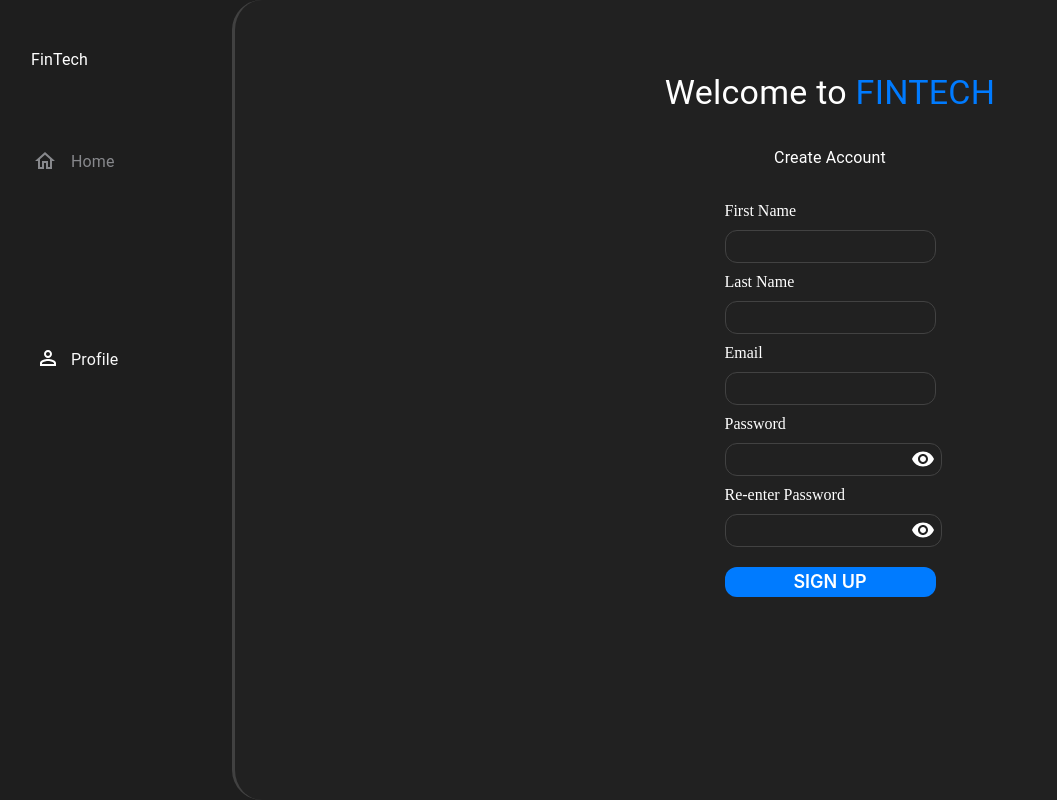
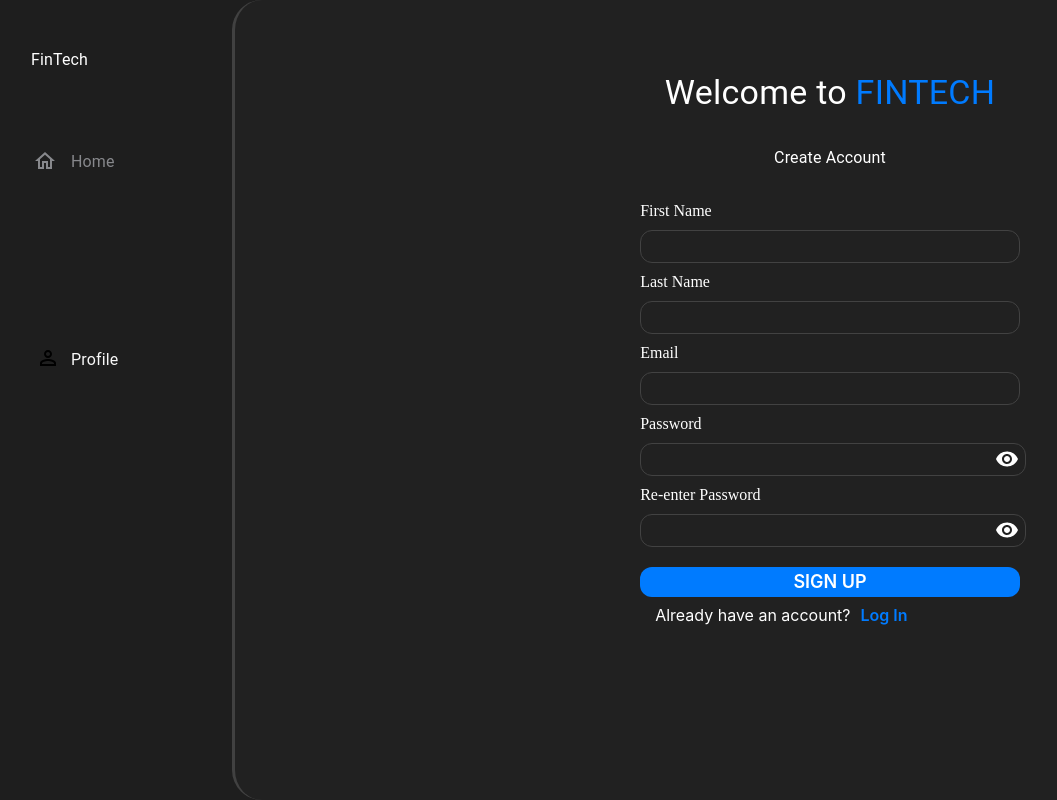
Before and after one commit to HarutyunTovmasyan19994/FinTech, a React (Create React App) app: page / in a window 1280 px wide. Shown: the top 800 px of the page, without its empty margins (9-1066 px from the left). Built offline with nearby package versions, Linux system fonts and the light colour scheme.

Commit message:
Registration Input Button

```diff
--- a/package.json
+++ b/package.json
@@ -17,6 +17,7 @@
     "axios": "^0.27.2",
     "react": "^18.1.0",
     "react-dom": "^18.1.0",
+    "react-hook-form": "^7.32.1",
     "react-redux": "^8.0.2",
     "react-scripts": "5.0.1",
     "redux": "^4.2.0",
--- /dev/null
+++ b/src/App.css
@@ -0,0 +1,77 @@
+.left{
+    position: relative;
+    height: 100%;
+    background-color: #1E1E1E!important;
+    z-index: 1222;
+}
+.fintech{
+    position: absolute;
+    left: 40px;
+    top:48px;
+    font-family: "Inter";
+    font-style: normal;
+    font-weight: 600;
+    line-height: 24px;
+    letter-spacing: 0.05em;
+    color: #ffffff;
+    }
+    .home{
+        width: 46px;
+        height: 16px;
+        position: absolute;
+        left: 80px;
+        top: 150px;
+        font-family: "Inter";
+        font-style: normal;
+        font-weight: 500;
+        font-size: 16px;
+        line-height: 16px;
+        color: #87888C;
+        cursor: pointer;
+    }
+    .iconHome{
+        position: absolute;
+        width: 24px;
+        height: 24px;
+        left: 40px;
+        top: 152px;
+        cursor: pointer;
+    }
+    .homelineIcon{
+        width: 20px;
+        height: 19px;
+        position: absolute;
+        left: 8.33%;
+        right: 8.33%;
+        bottom: 12.5%;
+        color: #87888C;
+    }
+    .profile{
+        width: 49px;
+        height: 16px;
+        position: absolute;
+        left: 80px;
+        top: 348px;
+        font-family: "Inter";
+        font-style:normal;
+        font-weight: 500;
+        font-size: 16px;
+        line-height: 16px;
+        color: #f7f7f7;
+        cursor: pointer;
+    }
+    .profileIcon{
+        position: absolute;
+        width: 24px;
+        height: 24px;
+        left: 42px;
+        top: 344px;
+        cursor: pointer;
+    }
+    .profilprofileIconelineIcon{
+        position: absolute;
+        left: 12.5%;
+        right: 12.5%;
+        top: 8.3%;
+        bottom: 8.3%;
+    }
--- a/src/App.tsx
+++ b/src/App.tsx
@@ -1,9 +1,31 @@
 import React,{FC} from 'react';
+import {Box,Typography} from '@mui/material';
+import { FeaturedVideo } from '@mui/icons-material';
+import PermIdentityOutlinedIcon from '@mui/icons-material/PermIdentityOutlined';
+import HomeOutlinedIcon from '@mui/icons-material/HomeOutlined';
 import CreateAccount from './Registration/registration'
+import './App.css'
 
 const  App:FC = () => {
   return (
     <div className="App">
+    <Box className="left">
+            <Typography variant="body1" className="fintech">
+                FinTech
+            </Typography>
+            <Typography variant="body1" className="home">
+              Home
+            </Typography>
+            <Typography variant="body1" className='iconHome'>
+                <HomeOutlinedIcon className="homelineIcon"/>
+            </Typography>
+            <Typography variant="body1" className="profile">
+            Profile
+            </Typography>
+            <Typography variant="body1" className='profileIcon'>
+                <PermIdentityOutlinedIcon className="profilprofileIconelineIcon"/>
+            </Typography>
+           </Box>
       <CreateAccount/>
     </div>
   );
--- a/src/Registration/registration.css
+++ b/src/Registration/registration.css
@@ -6,87 +6,14 @@
     color: white;
 
 }
-.left{
-    position: relative;
-    height: 100%;
-}
+
 .right{
     position: absolute;
     left: 241px;
     top: 0;
     height: 100vh;
 }
-.fintech{
-position: absolute;
-left: 40px;
-top:48px;
-font-family: "Inter";
-font-style: normal;
-font-weight: 600;
-line-height: 24px;
-letter-spacing: 0.05em;
-color: #ffffff;
-}
-.home{
-    width: 46px;
-    height: 16px;
-    position: absolute;
-    left: 80px;
-    top: 150px;
-    font-family: "Inter";
-    font-style: normal;
-    font-weight: 500;
-    font-size: 16px;
-    line-height: 16px;
-    color: #87888C;
-    cursor: pointer;
-}
-.iconHome{
-    position: absolute;
-    width: 24px;
-    height: 24px;
-    left: 40px;
-    top: 152px;
-    cursor: pointer;
-}
-.homelineIcon{
-    width: 20px;
-    height: 19px;
-    position: absolute;
-    left: 8.33%;
-    right: 8.33%;
-    bottom: 12.5%;
-    color: #87888C;
-}
-.profile{
-    width: 49px;
-    height: 16px;
-    position: absolute;
-    left: 80px;
-    top: 348px;
-    font-family: "Inter";
-    font-style:normal;
-    font-weight: 500;
-    font-size: 16px;
-    line-height: 16px;
-    color: #f7f7f7;
-    cursor: pointer;
-}
-.profileIcon{
-    position: absolute;
-    width: 24px;
-    height: 24px;
-    left: 42px;
-    top: 344px;
-    cursor: pointer;
-}
-.profilprofileIconelineIcon{
-    position: absolute;
-    left: 12.5%;
-    right: 12.5%;
-    top: 8.3%;
-    bottom: 8.3%;
-}
+
 .welcome{
     display: flex;
     flex-direction: column;
@@ -154,6 +81,7 @@ margin-top: 3px;
     background-color: #007bff;
     border: none;
     margin-top: 10px;
+    margin-bottom: 10px;
     border-radius: 12px;
     font-family: "Inter";
     font-style: normal;
@@ -168,3 +96,25 @@ margin-top: 3px;
     margin-bottom: 10px;
     color: red;
 }
+
+.already{
+    font-family: 'Inter';
+font-style: normal;
+font-weight: 400;
+font-size: 16px;
+line-height: 16px;
+margin: 15px;
+
+color: #FFFFFF;
+
+}
+.login{
+    font-family: 'Inter';
+font-style: normal;
+font-weight: 600;
+font-size: 16px;
+line-height: 16px;
+margin-left: 10px;
+color: #007BFF;
+cursor: pointer;
+}
--- a/src/Registration/registration.tsx
+++ b/src/Registration/registration.tsx
@@ -72,24 +72,6 @@ const CreactAccount:FC = () =>{
 
     return(
         <Box className="box">
-           <Box className="left">
-            <Typography variant="body1" className="fintech">
-                FinTech
-            </Typography>
-            <Typography variant="body1" className="home">
-              Home
-            </Typography>
-            <Typography variant="body1" className='iconHome'>
-                <HomeOutlinedIcon className="homelineIcon"/>
-            </Typography>
-            <Typography variant="body1" className="profile">
-            Profile
-            </Typography>
-            <Typography variant="body1" className='profileIcon'>
-                <PermIdentityOutlinedIcon className="profilprofileIconelineIcon"/>
-            </Typography>
-           </Box>
-
            <Box className="right">
             <Box className="welcome">
             <Typography variant="h4" className="welcometofintech">
@@ -145,6 +127,12 @@ const CreactAccount:FC = () =>{
                     <button className="btn">
                     Sign Up
                     </button>
+                    <span className='already'>
+                      Already have an account?
+                      <span className='login'>
+                      Log In
+                      </span>
+                    </span>
                     </form>
             </Box>
 
```
Also changed, not shown: src/LogIn/LogIn.tsx (added, +16 -0 lines), src/LogIn/LogIn.css (added), 1 other file (tests, documents, lock files or other folders).
